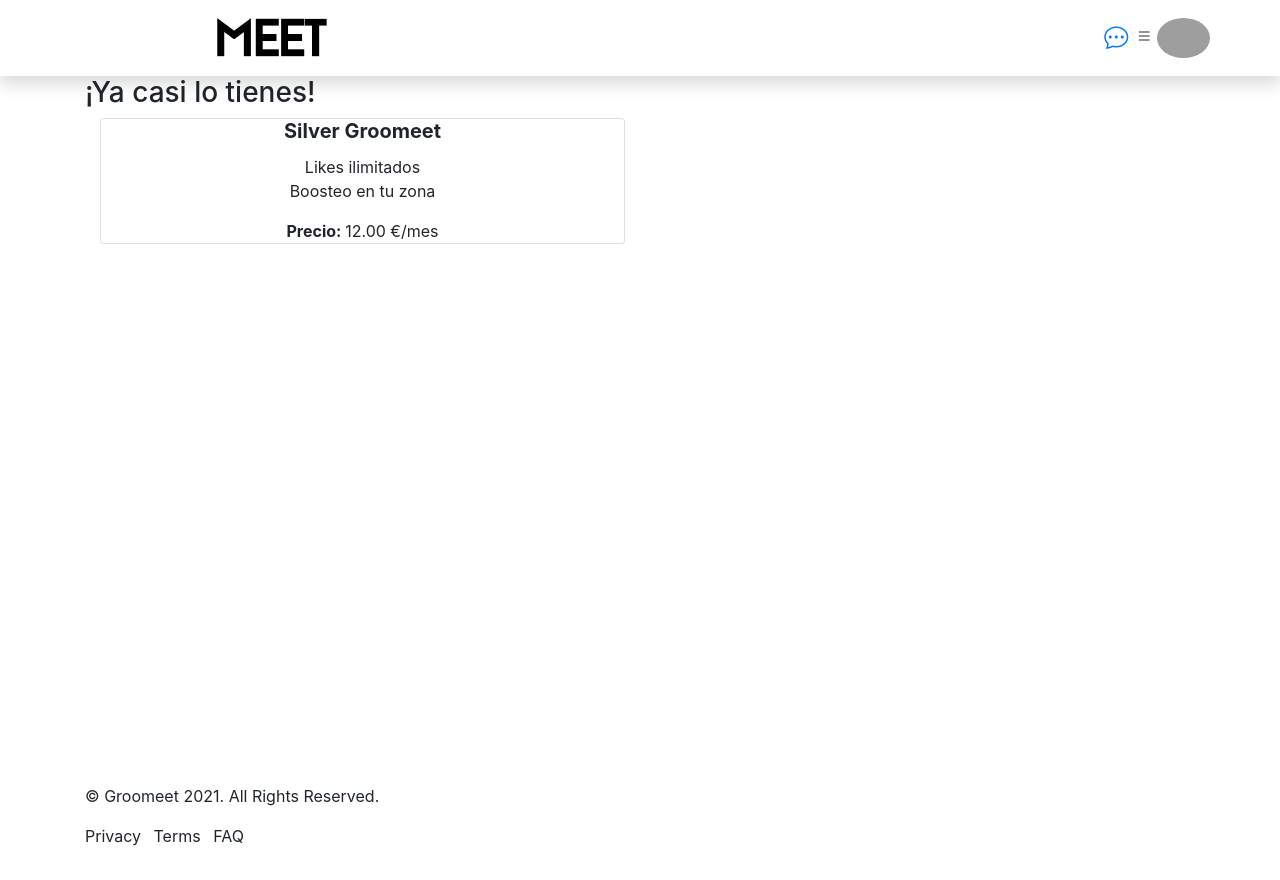
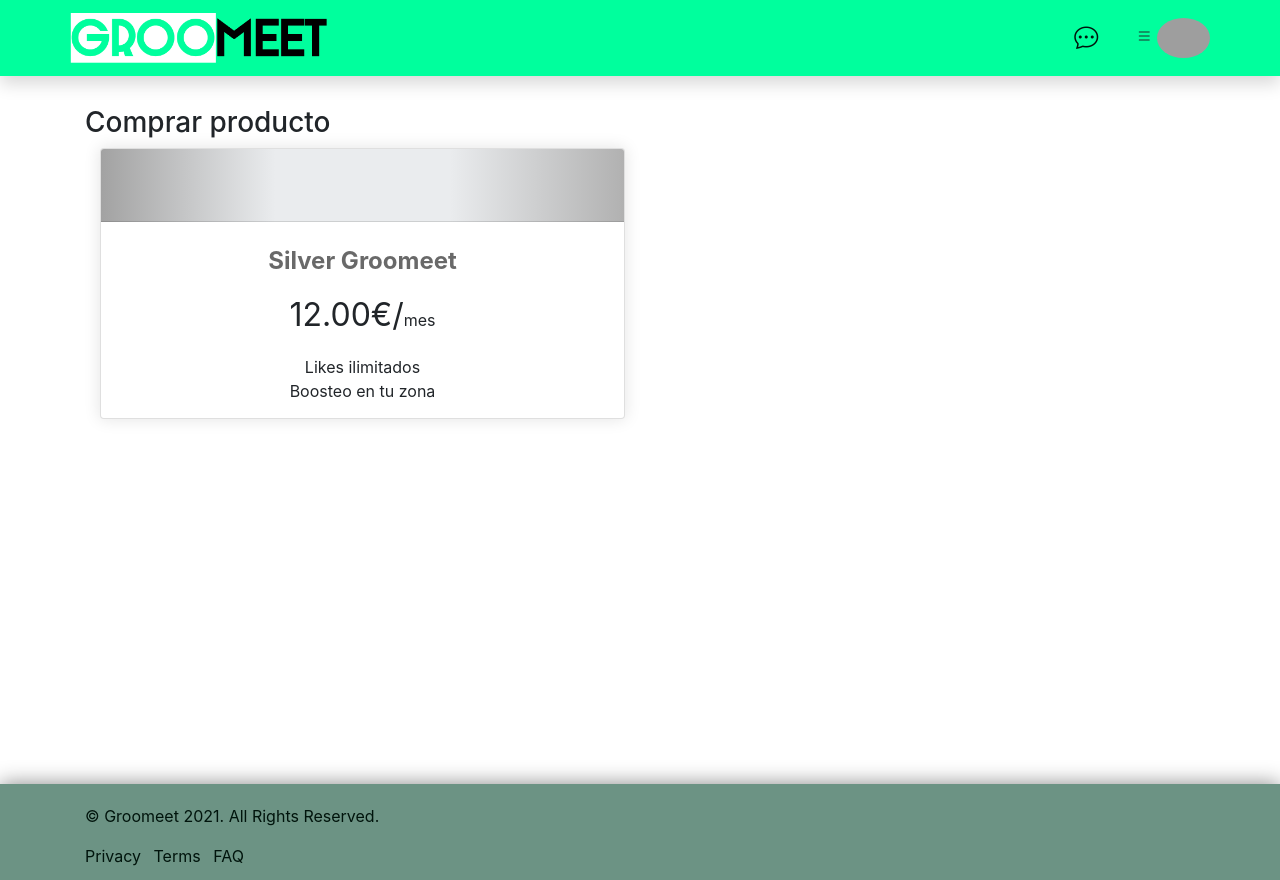
Before and after one commit to Groomeet/groomeet, a Django app: page /comprarProducto/1 in a window 1280 px wide. Run offline with Django 3.2, Linux system fonts and the light colour scheme; data comes from the database, SQL or seed files in the repository; both versions use the stored data as it was after the commit; parts of the project's set-up code (start-up, migrations or seed data) failed here and were passed over; some libraries are stand-ins or nearby versions; grey boxes are pictures that could not be loaded.

Commit message:
Arreglados conflictos merge
Se ha arreglado algún conflicto producido durante el merge.

```diff
--- /dev/null
+++ b/groomeet_backend/static/css/main.css
@@ -0,0 +1,33 @@
+body {
+	--primary-color: #00ff9d;
+    --secondary-color: #002718;
+    --tertiary-color: #00140c;
+    --quaternary-color: #6c9384;
+    --fifth-color: #ebfff7;
+}
+
+/*--------------------------------------------------------------
+# Header
+--------------------------------------------------------------*/
+
+header .navbar{
+    background-color: #00ff9d;
+    margin-bottom: 30px;
+}
+
+a, a:hover {
+    color: #00140C;
+    margin-right: 30px;
+}
+
+/*--------------------------------------------------------------
+# Footer
+--------------------------------------------------------------*/
+footer {
+    margin-top: 50px;
+    margin-bottom: -20px;
+    padding-top: 20px;
+    background: #6c9384;
+    color: #00140c;
+    box-shadow: 0px 0px 20px #888888;
+}
--- a/groomeet_backend/templates/base.html
+++ b/groomeet_backend/templates/base.html
@@ -7,6 +7,7 @@
     <link rel="stylesheet" href="https://stackpath.bootstrapcdn.com/bootstrap/4.3.1/css/bootstrap.min.css"
           integrity="sha384-ggOyR0iXCbMQv3Xipma34MD+dH/1fQ784/j6cY/iJTQUOhcWr7x9JvoRxT2MZw1T" crossorigin="anonymous">
     <link rel="stylesheet" href="{% static 'css/style.css' %}">
+    <link rel="stylesheet" href="{% static 'css/main.css' %}">
     {% block style %}{% endblock %}
     <link rel="stylesheet" href="https://cdn.jsdelivr.net/npm/bootstrap-icons@1.4.1/font/bootstrap-icons.css">
     <link rel="icon" type="image/x-icon" href="{% static 'img/favicon.ico' %}"/>
@@ -41,7 +42,7 @@
                         <a class="dropdown-item d-block d-sm-block d-md-none" href="/chat"><i class="bi bi-chat-dots"></i>  Chat</a>
                         <a class="dropdown-item" href="/updateProfile">Editar perfil</a>
                         <a class="dropdown-item" href="/misBandas">Mis Bandas</a>
-                        <a class="dropdown-item" href="/listadoBandas">Buscar Bandas</a>
+                        <a class="dropdown-item" href="/buscarBandas">Buscar Bandas</a>
                         <a class="dropdown-item" href="/misInvitaciones">Peticiones</a>
                         <div class="dropdown-divider"></div>
                         <a class="dropdown-item text-muted" href="/listadoProductos"><i class="bi bi-award-fill"></i>  Productos</a>
--- a/groomeet_backend/templates/paypal/pagoPaypal.html
+++ b/groomeet_backend/templates/paypal/pagoPaypal.html
@@ -1,42 +1,8 @@
 {% extends 'base.html' %}
 {% load static %}
 
-{% block body %}
-<div class="container">
-    <div class="row">
-        <h3>¡Ya casi lo tienes!</h3>
-    </div>
-
-    <div class="row">
-        <div class="col-sm-6 text-center">
-            {% if producto.producto|stringformat:"s" == "Gold Groomeet" %}
-                <div class="card card-gold">
-                    <h5 class="card-title"><strong>{{ producto.producto }}</strong></h5>
-                    <p class="card-text">
-                        Sin anuncios <br>
-                        Likes ilimitados <br>
-                        50 superlikes <br>
-                        Boosteo en tu zona <br>
-                        Retrocede los swaps <br>
-                    </p>
-                    <p class="card-text"><strong>Precio: </strong>{{ producto.precio }} €/mes</p>
-                </div>
-            {% elif producto.producto|stringformat:"s" == "Silver Groomeet" %}
-                <div class="card card-silver">
-                    <h5 class="card-title"><strong>{{ producto.producto }}</strong></h5>
-                    <p class="card-text">
-                        Likes ilimitados <br>
-                        Boosteo en tu zona <br>
-                    </p>
-                    <p class="card-text"><strong>Precio: </strong>{{ producto.precio }} €/mes</p>
-                </div>
-            {% endif %}
-        </div>
-
-        <div class="col-sm-6">
-            <div id="paypal-button-container"></div>
-
-            <script src="https://www.paypal.com/sdk/js?client-id=AUwRoF68Qr6BJrg_l-tqiLKEcdeMfdjSLrffDbf5kqCzqcS3JhOPCDrTBHInqUz_zOm7Mc6aVIKwbv1L&currency=EUR"> // Required. Replace SB_CLIENT_ID with your sandbox client ID</script>
+{% block style %}
+  <link rel="stylesheet" href="{% static 'css/compras.css' %}">
 
   <script>
     function token(name) {
@@ -54,10 +20,59 @@
       }
       return cookieValue;
     }
+    var csrftoken = token('csrftoken');
+  </script>
+{% endblock %}
 
-        var csrftoken = token('csrftoken');
+{% block title %} - Comprar{% endblock %}
+
+{% block body %}
+    <div class="container">
+      <div class="row">
+        <h3>Comprar producto</h3>
+      </div>
+
+      <div class="row">
+            <div class="col-sm-6 text-center">
+              {% if producto.producto|stringformat:"s" == "Gold Groomeet"  %}
+              <div class="card card-gold">
+                <div class="card-header card-gold-header"><br><br></div>
+                <span class="card-title card-title-g font-xl"><strong>{{producto.producto}}</strong></span>
+                <p class="card-text">
+                   <span class="font-xxl">{{producto.precio}}€/</span>mes
+                </p>
+                <p class="card-text ctb">
+                      Sin anuncios <br>
+                      Likes ilimitados <br>
+                      50 superlikes <br>
+                      Boosteo en tu zona <br>
+                      Retrocede los swaps <br>
+                </p>
+             </div>
+              {% elif producto.producto|stringformat:"s" == "Silver Groomeet" %}
+              <div class="card card-silver">
+                <div class="card-header card-silver-header"><br><br></div>
+                <span class="card-title card-title-s font-xl"><strong>{{producto.producto}}</strong></span>
+                <p class="card-text">
+                   <span class="font-xxl">{{producto.precio}}€/</span>mes
+                </p>
+                <p class="card-text ctb">
+                    Likes ilimitados <br>
+                    Boosteo en tu zona <br>
+                </p>
+             </div>
+              {% endif %}
+            </div>
+
+            <div class="col-sm-6">
+              <div id="paypal-button-container"></div>
+
+              <script src="https://www.paypal.com/sdk/js?client-id=AUwRoF68Qr6BJrg_l-tqiLKEcdeMfdjSLrffDbf5kqCzqcS3JhOPCDrTBHInqUz_zOm7Mc6aVIKwbv1L&currency=EUR"> // Required. Replace SB_CLIENT_ID with your sandbox client ID.
+              </script>
+
+              <script>
                   paypal.Buttons({
-            createOrder: function (data, actions) {
+                    createOrder: function(data, actions) {
                       // This function sets up the details of the transaction, including the amount and line item details.
                       return actions.order.create({
                         purchase_units: [{
@@ -69,7 +84,7 @@
                         }]
                       });
                     },
-            onApprove: function (data) {
+                    onApprove: function(data) {
                       return fetch('/pago/{{producto.id}}', {
                           method: 'POST',
                           headers: {
@@ -79,9 +94,9 @@
                           body: JSON.stringify({
                           orderID: data.orderID
                           })
-                }).then(function (res) {
+                      }).then(function(res) {
                           return res.json();
-                }).then(function (details) {
+                      }).then(function(details) {
                           alert(details.mensaje);
                       })
                     }
@@ -90,7 +105,5 @@
                 </script>
             </div>
       </div>
-
     </div>
-
 {% endblock %}
```
Also changed, not shown: groomeet_backend/templates/listadoProductos.html (+10 -4 lines), db.sqlite3, groomeet_backend/migrations/0001_initial.py, groomeet_backend/migrations/0003_auto_20210414_1756.py (deleted). Lines whose indentation alone changed are shown as unchanged.
